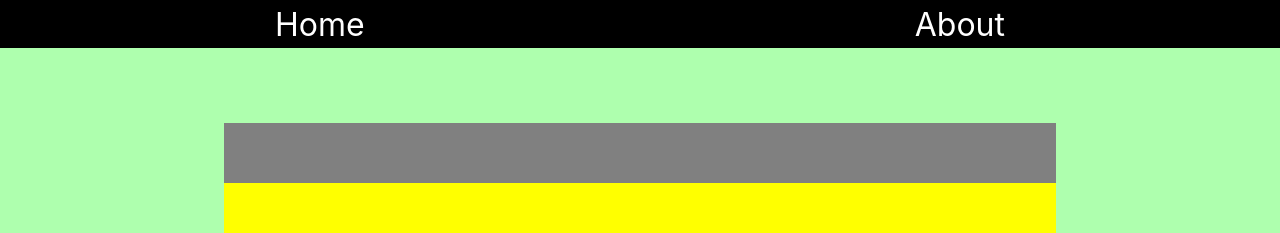
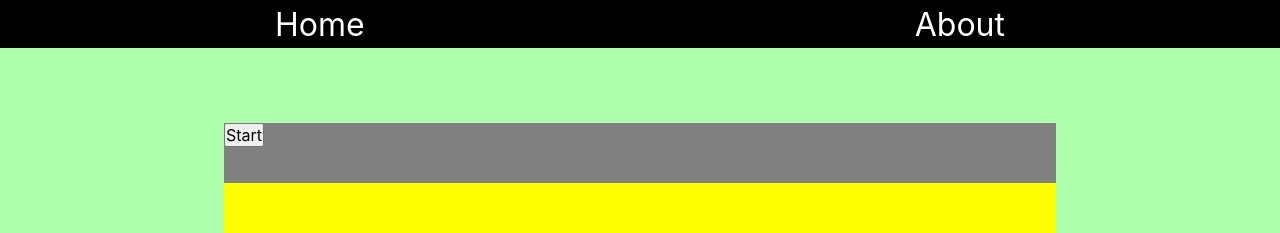
Before and after one commit to penkong/bingo, a React (Create React App) app: page / in a window 1280 px wide. Shown: the top 233 px of the page. Built offline with nearby package versions, Linux system fonts and the light colour scheme.

Commit message:
more on, crating actions for game

```diff
--- a/src/components/Game/GameBoard/GameBoard.tsx
+++ b/src/components/Game/GameBoard/GameBoard.tsx
@@ -1,5 +1,6 @@
-import React from 'react'
 import { GameBoardStyled } from './GameBoard.styled'
+
+// ---
 
 export const GameBoard = () => {
   return (
--- a/src/components/Game/GameNav/GameNav.styled.ts
+++ b/src/components/Game/GameNav/GameNav.styled.ts
@@ -1,7 +1,7 @@
 import styled from "styled-components";
 
 
-export const GameNavStyled = styled.div`
+export const GameNavStyled = styled.div<{ started : boolean}>`
   width: 100%;
   height: 10%;
   background-color: gray;
--- a/src/components/Game/GameNav/GameNav.tsx
+++ b/src/components/Game/GameNav/GameNav.tsx
@@ -1,7 +1,15 @@
 import { GameNavStyled } from './GameNav.styled'
+import { useGame } from '../../../context'
 
 // ---
 
 export const GameNav = () => {
-  return <GameNavStyled></GameNavStyled>
+  const { started, turn, toggleGameAction } = useGame()
+
+  return (
+    <GameNavStyled started={started}>
+      <button onClick={toggleGameAction}>{started ? 'Reset' : 'Start'}</button>
+      {started && <span>{turn} turn</span>}
+    </GameNavStyled>
+  )
 }
--- /dev/null
+++ b/src/context/Game/game.context.tsx
@@ -0,0 +1,85 @@
+import React, { FC, useMemo, useReducer, useContext, useCallback } from 'react'
+
+// ---
+
+import {
+  ITurnEnum,
+  IGameState,
+  GameContextType,
+  IGameActionType,
+  IGameActionEnum,
+} from './game.types'
+
+// ---
+
+export const gameInitState = {
+  started: false,
+  turn: ITurnEnum.User1,
+  message: 'NOTHIN YET',
+}
+
+// ---
+
+export const GameContext = React.createContext<IGameState | any>(gameInitState)
+
+// ---
+
+GameContext.displayName = 'GameContext'
+
+// ---
+
+function gameReducer(state: IGameState, action: IGameActionType) {
+  switch (action.type) {
+    case IGameActionEnum.TOGGLE_GAME_ACTION: {
+      return {
+        ...state,
+        started: !state.started,
+      }
+    }
+
+    default:
+      return state
+  }
+}
+
+// ---
+
+export const GameProvider: FC<IGameState> = props => {
+  const [state, dispatch] = useReducer(gameReducer, gameInitState)
+
+  const toggleGameAction = useCallback(() => {
+    return dispatch({ type: IGameActionEnum.TOGGLE_GAME_ACTION })
+  }, [dispatch])
+
+
+  const toggleUserAction = useCallback(() => {
+    return dispatch({ type: IGameActionEnum.TOGGLE_USER_ACTION })
+  }, [dispatch])
+
+  const value = useMemo(
+    () => ({
+      ...state,
+      toggleGameAction,
+      toggleUserAction
+    }),
+    [state, toggleGameAction, toggleUserAction]
+  )
+
+  return <GameContext.Provider value={value} {...props} />
+}
+
+// ---
+
+export const useGame = () => {
+  const context = useContext<GameContextType>(GameContext)
+  if (context === undefined) {
+    throw new Error(`useUI must be used within a UIProvider`)
+  }
+  return context
+}
+
+// ---
+
+export const ManagedGameContext: FC<IGameState> = ({ children, ...props }) => (
+  <GameProvider {...props}>{children}</GameProvider>
+)
--- /dev/null
+++ b/src/context/Game/game.types.ts
@@ -0,0 +1,29 @@
+import { ReactNode } from 'react'
+
+// ---
+
+export enum ITurnEnum {
+  User1 = 'User1',
+  User2 = 'User2',
+}
+
+export interface IGameState {
+  started: boolean
+  turn: ITurnEnum
+  message: string
+  children?: ReactNode
+}
+
+export enum IGameActionEnum {
+  TOGGLE_GAME_ACTION = 'TOGGLE_GAME_ACTION',
+  TOGGLE_USER_ACTION = 'TOGGLE_USER_ACTION',
+}
+
+export type IGameActionType =
+  | { type: IGameActionEnum.TOGGLE_GAME_ACTION }
+  | { type: IGameActionEnum.TOGGLE_USER_ACTION }
+
+export type GameContextType = IGameState & {
+  toggleGameAction: () => void
+  toggleUserAction: () => void
+}
--- a/src/context/game.context.tsx
+++ /dev/null
@@ -1,71 +0,0 @@
-import React, {
-  FC,
-  useMemo,
-  ReactNode,
-  useReducer,
-  useContext,
-  useCallback,
-} from "react"
-
-interface IGameState {
-  message: string
-  children?: ReactNode
-}
-
-export const gameInitState = {
-  message: "NOTHIN YET",
-}
-
-type IGameActionType = { type: "SET_ACTION"; payload: any }
-
-type GameContextType = IGameState & {
-  setSthAction: (payload: any) => void
-}
-
-export const GameContext = React.createContext<IGameState | any>(gameInitState)
-
-GameContext.displayName = "GameContext"
-
-function gameReducer(state: IGameState, action: IGameActionType) {
-  switch (action.type) {
-    case "SET_ACTION": {
-      return state
-    }
-
-    default:
-      return state
-  }
-}
-
-export const GameProvider: FC<IGameState> = props => {
-  const [state, dispatch] = useReducer(gameReducer, gameInitState)
-
-  const setSthAction = useCallback(
-    (payload: any) => {
-      return dispatch({ type: "SET_ACTION", payload })
-    },
-    [dispatch]
-  )
-
-  const value = useMemo(
-    () => ({
-      ...state,
-      setSthAction,
-    }),
-    [state, setSthAction]
-  )
-
-  return <GameContext.Provider value={value} {...props} />
-}
-
-export const useGame = () => {
-  const context = useContext<GameContextType>(GameContext)
-  if (context === undefined) {
-    throw new Error(`useUI must be used within a UIProvider`)
-  }
-  return context
-}
-
-export const ManagedGameContext: FC<IGameState> = ({ children, ...props }) => (
-  <GameProvider {...props}>{children}</GameProvider>
-)
--- a/src/context/index.ts
+++ b/src/context/index.ts
@@ -1,2 +1,2 @@
 export * from './app.context'
-export * from './game.context'
+export * from './Game/game.context'
```
